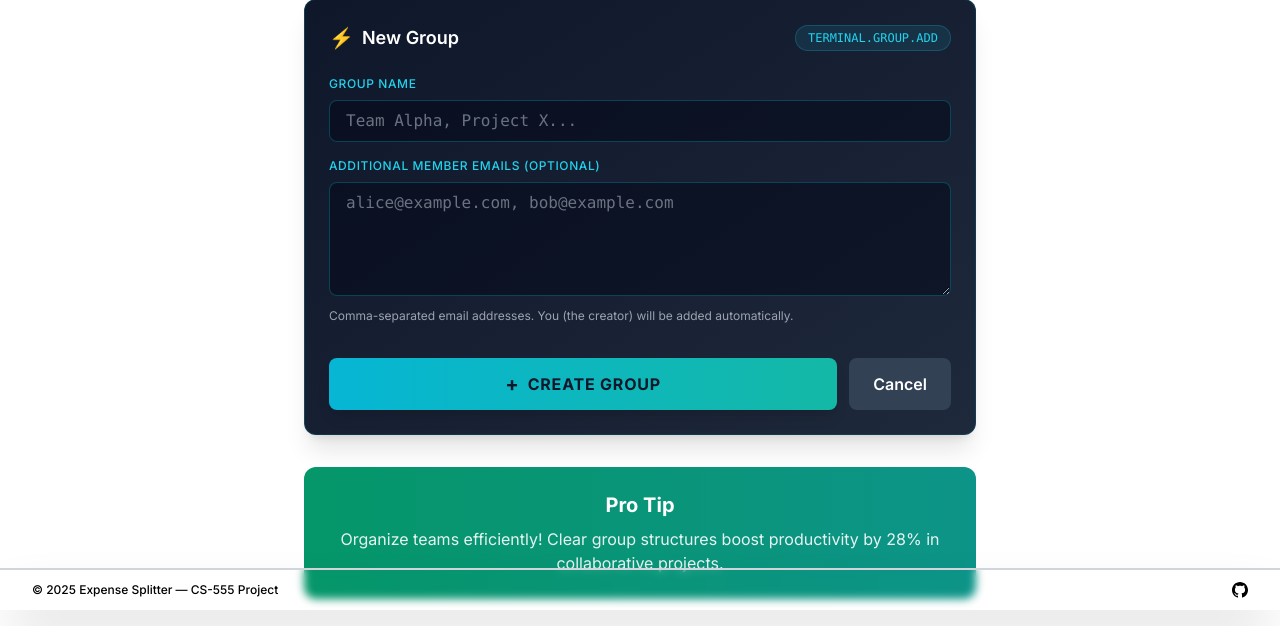
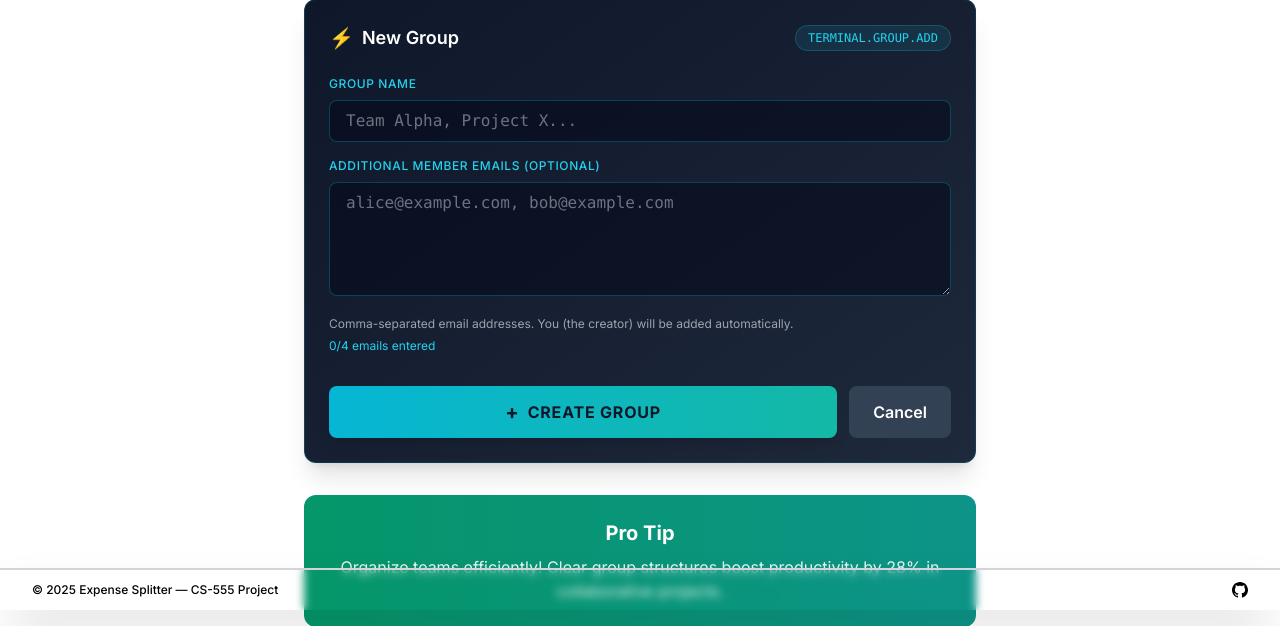
Before and after one commit to PradHolla/CS-555-A-Course-Project, a Flask app: template templates/groups/create.html in a window 1280 px wide. Shown: the part 190-816 px from the top of the page. Run offline with Flask 3, Linux system fonts and the light colour scheme; the template is opened without the code that fills it, so the values that code supplies are empty; some libraries are stand-ins or nearby versions.

Commit message:
feat: add group limit”

```diff
--- a/templates/groups/create.html
+++ b/templates/groups/create.html
@@ -82,8 +82,19 @@
                 <label for="members" class="block text-xs font-medium text-cyan-400 mb-2 uppercase tracking-wider">Additional Member Emails (Optional)</label>
                 <textarea id="members" name="members"
                     class="w-full px-4 py-2 bg-slate-950/50 border border-cyan-500/30 rounded-lg focus:ring-2 focus:ring-cyan-500 focus:border-transparent transition-all duration-200 font-mono text-white placeholder-gray-500"
-                    placeholder="alice@example.com, bob@example.com" rows="4"></textarea>
-                <span class="text-xs text-gray-400 mt-1">Comma-separated email addresses. You (the creator) will be added automatically.</span>
+                    placeholder="alice@example.com, bob@example.com" rows="4" oninput="validateEmailCount(this)"></textarea>
+                <div class="mt-2">
+                    <span class="text-xs text-gray-400">Comma-separated email addresses. You (the creator) will be added automatically.</span>
+                    <div id="email-count-warning" class="hidden mt-2 p-2 bg-red-500/20 border border-red-500/50 rounded text-xs text-red-400">
+                        <svg class="w-4 h-4 inline mr-1" fill="none" stroke="currentColor" viewBox="0 0 24 24">
+                            <path stroke-linecap="round" stroke-linejoin="round" stroke-width="2" d="M12 9v2m0 4h.01m-6.938 4h13.856c1.54 0 2.502-1.667 1.732-3L13.732 4c-.77-1.333-2.694-1.333-3.464 0L3.34 16c-.77 1.333.192 3 1.732 3z" />
+                        </svg>
+                        <span class="font-bold">Maximum 4 emails allowed!</span> The total group size cannot exceed 5 participants (including you).
+                    </div>
+                    <div class="text-xs text-cyan-400 mt-1">
+                        <span id="email-count">0</span>/4 emails entered
+                    </div>
+                </div>
             </div>
 
             <div class="flex gap-3 pt-4">
@@ -107,4 +118,49 @@
         </div>
     </div>
 </div>
+
+<script>
+function validateEmailCount(textarea) {
+    const value = textarea.value.trim();
+    const warningDiv = document.getElementById('email-count-warning');
+    const countSpan = document.getElementById('email-count');
+
+    if (!value) {
+        countSpan.textContent = '0';
+        warningDiv.classList.add('hidden');
+        return;
+    }
+
+    // Split by comma and filter out empty strings
+    const emails = value.split(',').map(email => email.trim()).filter(email => email.length > 0);
+    const emailCount = emails.length;
+
+    countSpan.textContent = emailCount;
+
+    if (emailCount > 4) {
+        warningDiv.classList.remove('hidden');
+        textarea.classList.add('border-red-500');
+        textarea.classList.remove('border-cyan-500/30');
+    } else {
+        warningDiv.classList.add('hidden');
+        textarea.classList.remove('border-red-500');
+        textarea.classList.add('border-cyan-500/30');
+    }
+}
+
+// Validate on form submit
+document.querySelector('form').addEventListener('submit', function(e) {
+    const textarea = document.getElementById('members');
+    const value = textarea.value.trim();
+
+    if (value) {
+        const emails = value.split(',').map(email => email.trim()).filter(email => email.length > 0);
+        if (emails.length > 4) {
+            e.preventDefault();
+            alert('Maximum 4 additional member emails allowed. The total group size cannot exceed 5 participants (including you as the creator).');
+            return false;
+        }
+    }
+});
+</script>
 {% endblock %}
```
Also changed, not shown: routes/groups.py (+16 -2 lines), templates/groups/settings.html (+26 -3 lines), tests/test_group_routes.py (+24 -0 lines), tests/test_group_settings.py (+44 -0 lines).
